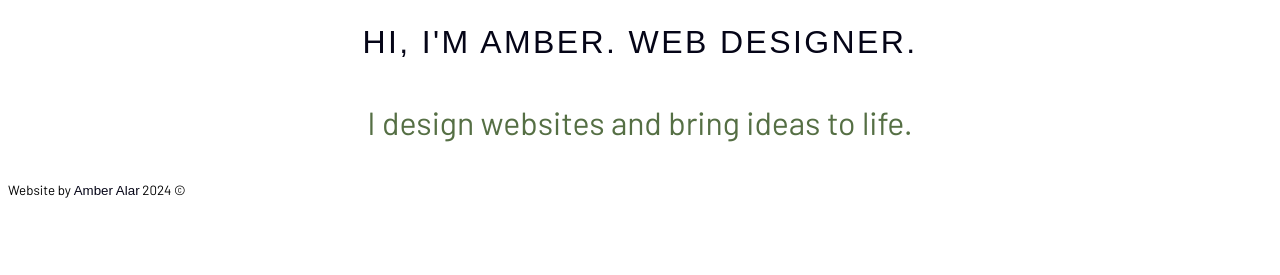
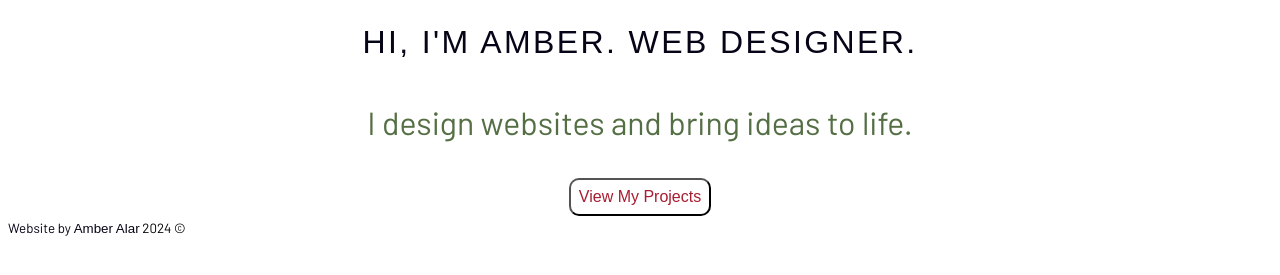
Before and after one commit to ambercodesthings/ambercodesthings.github.io, a plain HTML site: page index.html in a window 1280 px wide. Shown: the part 221-496 px from the top of the page. Drawn offline with Linux system fonts and the light colour scheme.

Commit message:
button added to home page

```diff
--- a/index.html
+++ b/index.html
@@ -17,6 +17,7 @@ h1 {
 p, body, small {
     font-family: "Barlow", sans-serif;
 }
+
 
 </style>
 <!--End Google Font Style Sheet-->
@@ -52,6 +53,8 @@ p, body, small {
     </h1>
     <p class="tagline">I design websites and bring ideas to life. </p>
 
+    <a href="projects.html"><button class="home-page-button">View My Projects</button>
+
 
    </main>
    <footer>
--- a/style.css
+++ b/style.css
@@ -176,3 +176,20 @@ header{
     padding: 5rem;
     place-content: center;
   }
+  /****** badge style end******/
+
+  /****button style*****/
+
+  .home-page-button {
+    border-radius: 10px;
+   color: #A71D31;
+    display: block;
+  margin: auto;
+  padding: .5rem;
+  }
+
+  button {
+    background-color: #ffffff;
+    font-family:"Barlow-medium", sans-serif;
+    font-size: medium;
+ }
```
